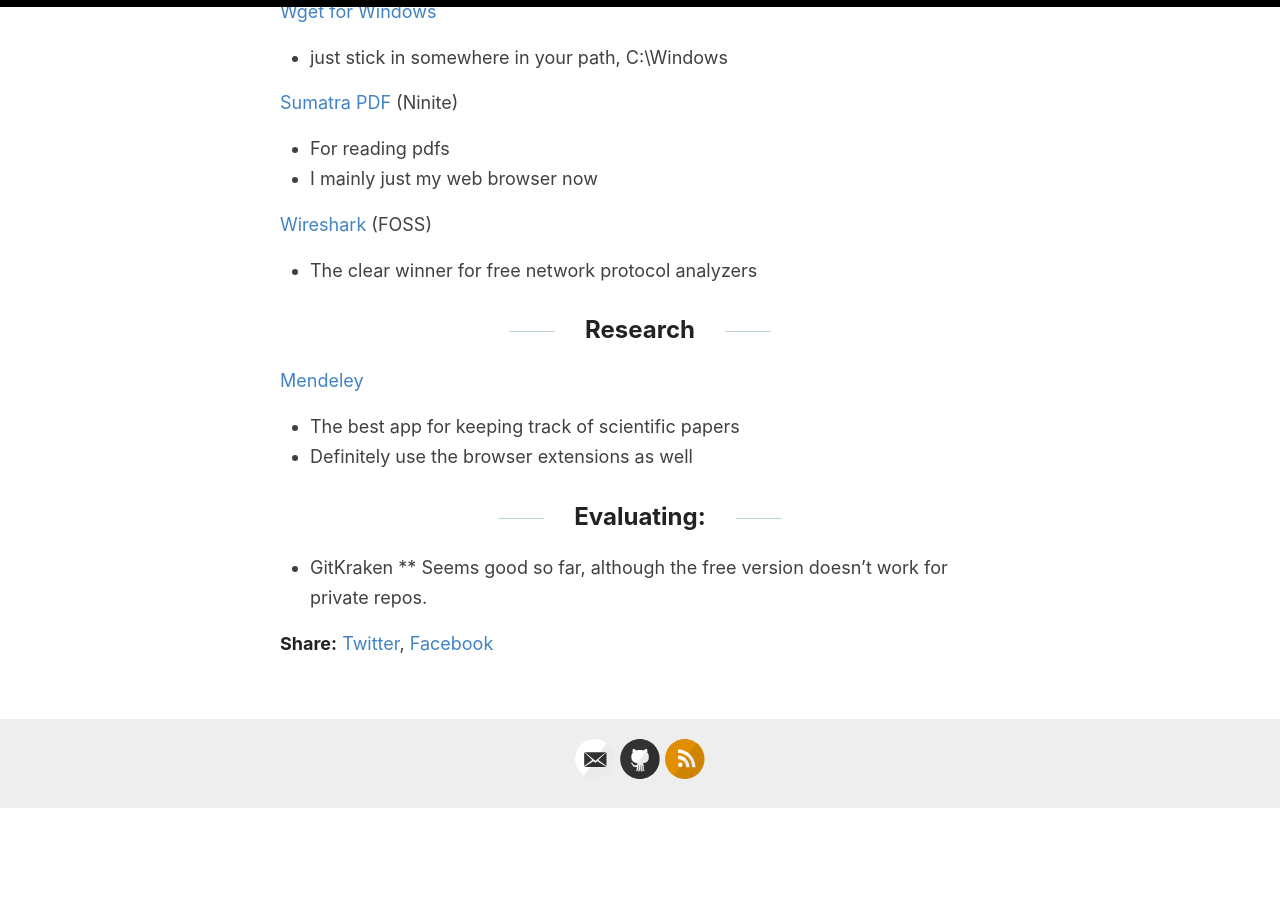
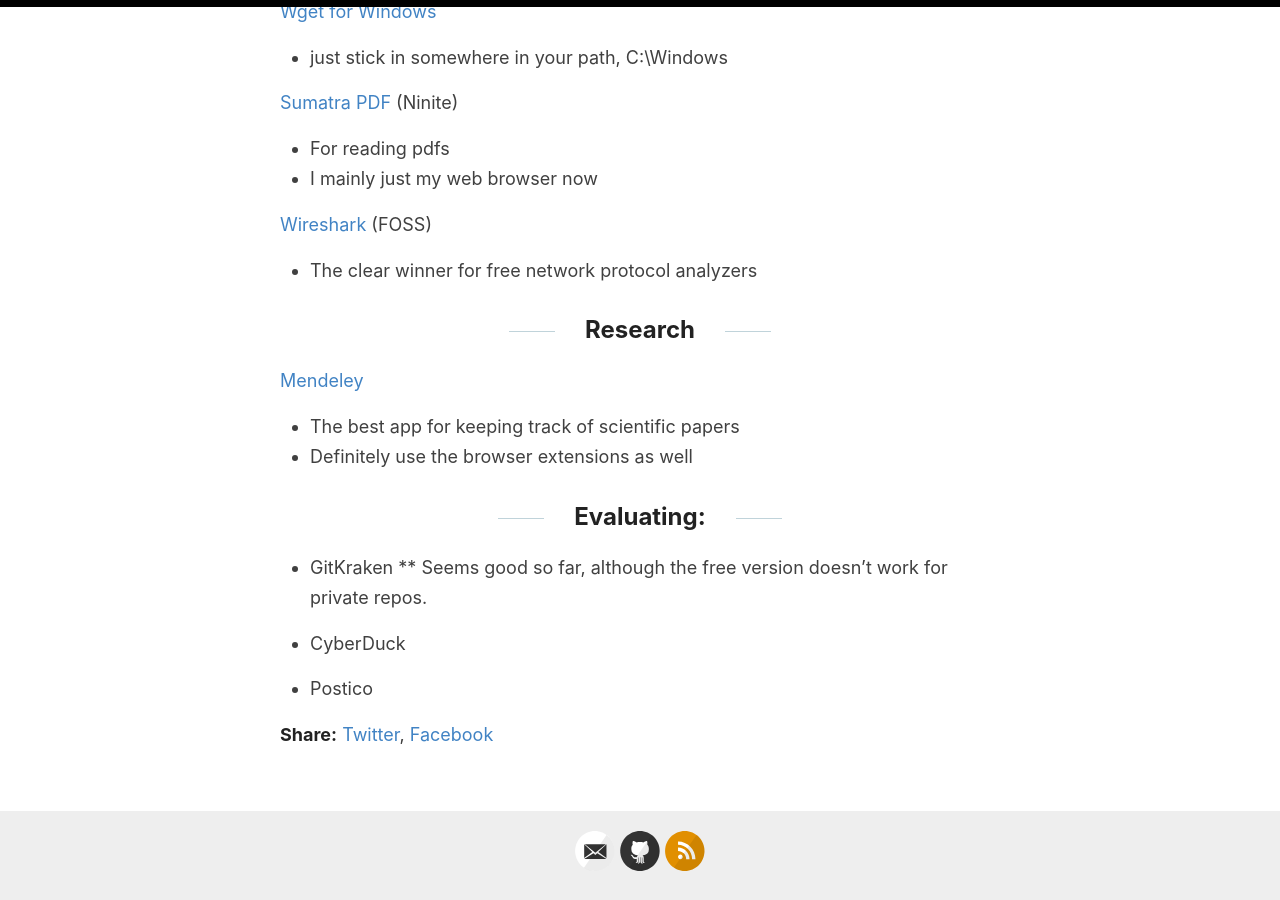
Before and after one commit to jss367/blog, a Jekyll site: the page built from _posts/2018-10-10-Software-I-Use.md, in a window 1280 px wide and 900 px high, scrolled down 8362 px. Built offline with Jekyll 4.4.1, drawn with Linux system fonts in a browser that asks for light colours; before the commit the page ends 9171 px from its top, so only the background shows below that.

Commit message:
Update 2018-10-10-Software-I-Use.md

```diff
--- a/_posts/2018-10-10-Software-I-Use.md
+++ b/_posts/2018-10-10-Software-I-Use.md
@@ -269,3 +269,7 @@ Still haven't found the perfect one. The two I've used most recently are:
 
 * GitKraken
 ** Seems good so far, although the free version doesn't work for private repos.
+
+* CyberDuck
+
+* Postico
```
